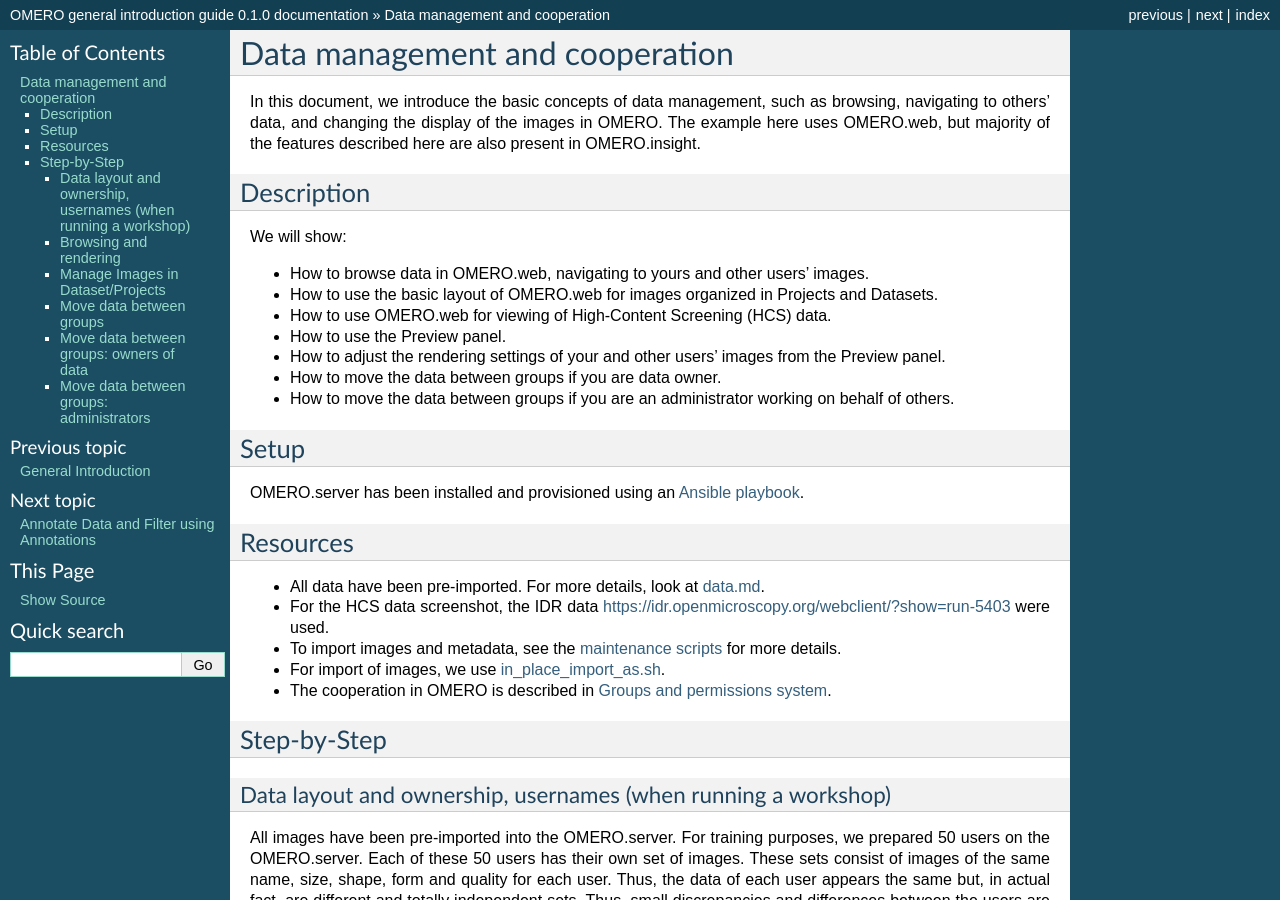
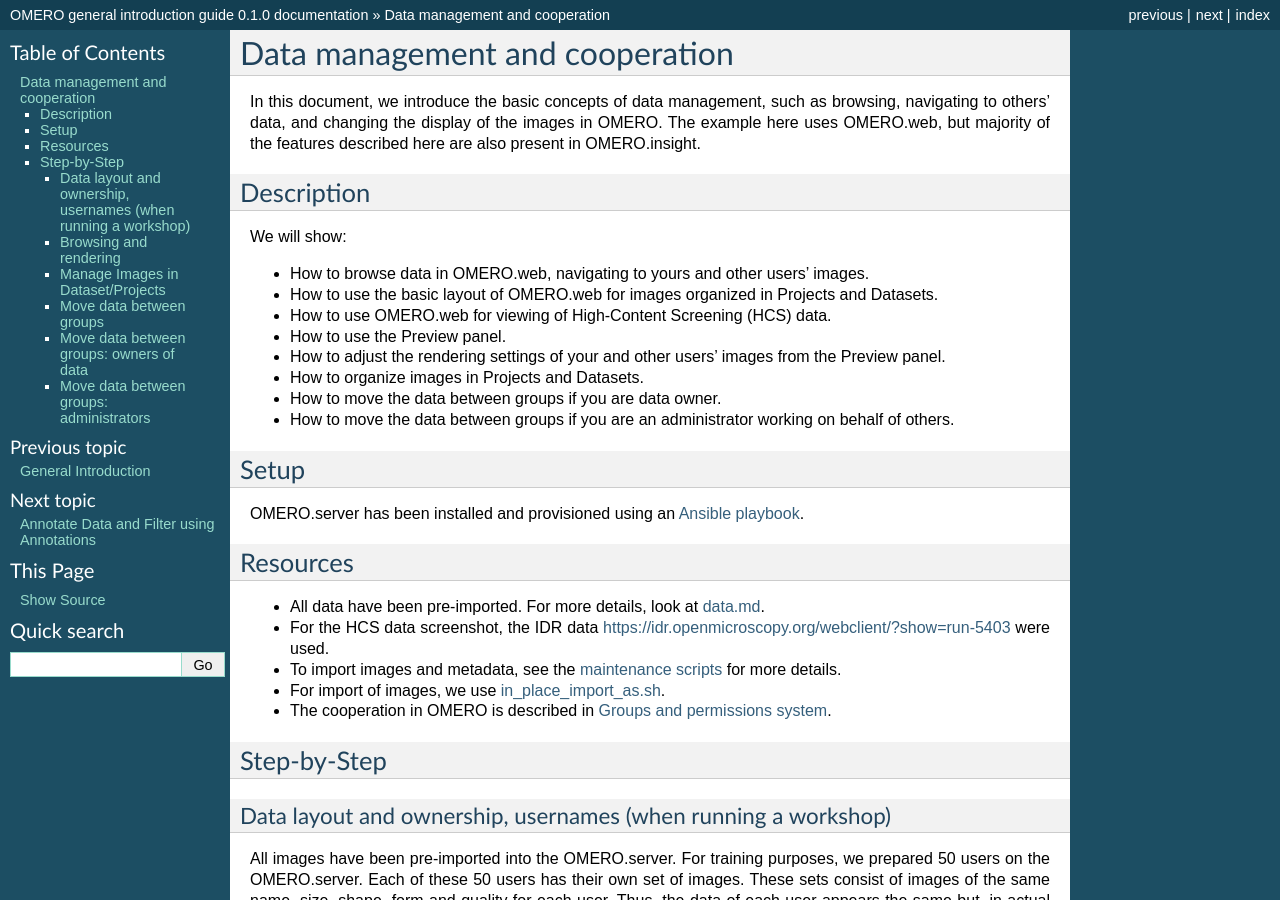
Before and after one commit to ome/omero-guide-introduction, a Sphinx documentation site: the page built from docs/data-management.rst, in a window 1280 px wide and 900 px high. Built offline with Sphinx 7.4.7, drawn with Linux system fonts in a browser that asks for light colours.

Commit message:
Add description to How to

```diff
--- a/docs/data-management.rst
+++ b/docs/data-management.rst
@@ -21,6 +21,8 @@
 -  How to use the Preview panel.
 
 -  How to adjust the rendering settings of your and other users’ images from the Preview panel.
+
+-  How to organize images in Projects and Datasets.
 
 -  How to move the data between groups if you are data owner.
 
```
